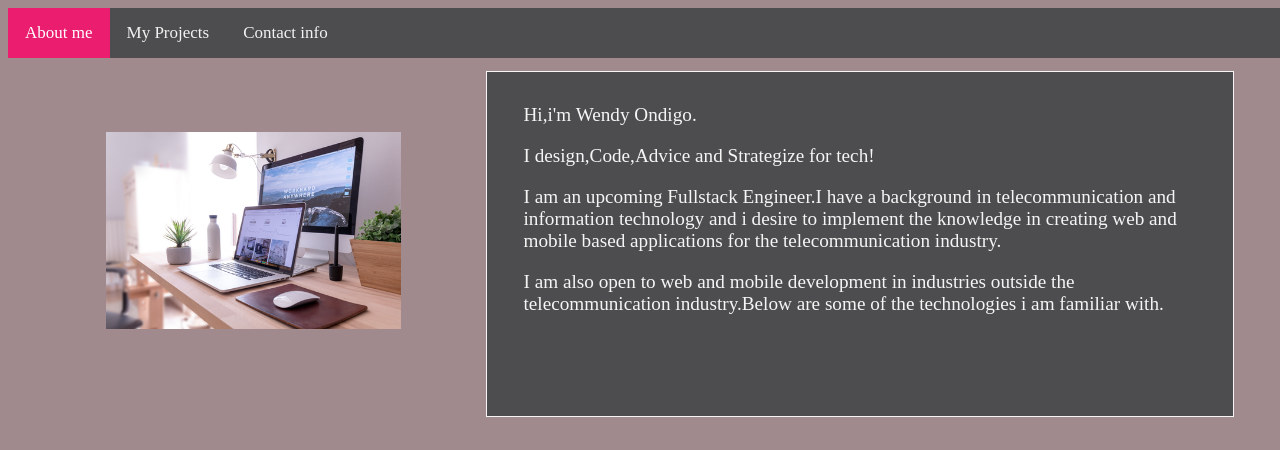
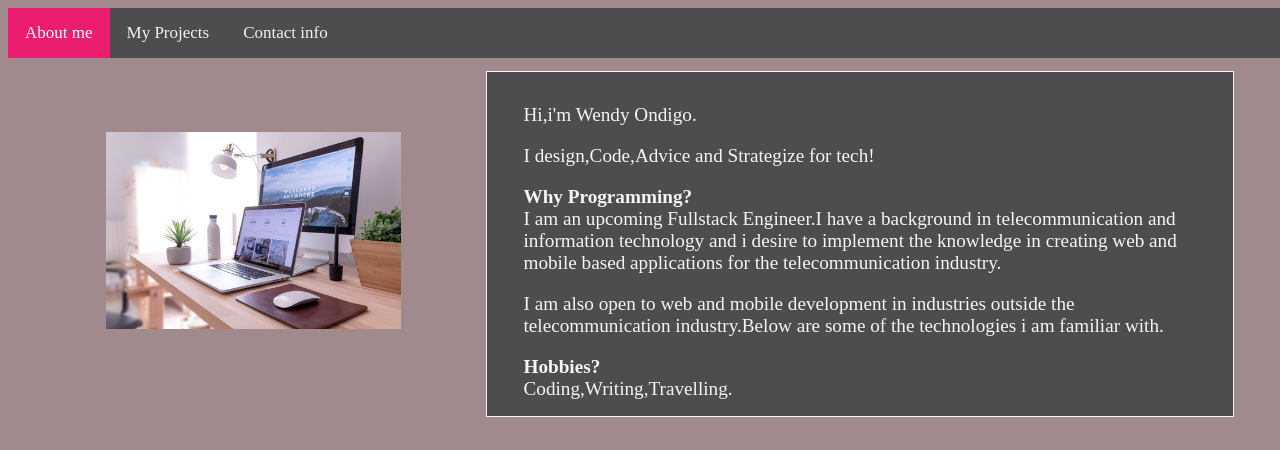
Before and after one commit to OndigoWendy/PORTFOLIO.WEEK1.PREP, a plain HTML site: page index.html in a window 1280 px wide. Shown: the top 450 px of the page. Drawn offline with Linux system fonts and the light colour scheme.

Commit message:
Merge main branch to gh-pages.

```diff
--- a/index.html
+++ b/index.html
@@ -22,7 +22,7 @@
       <div class="aboutme">
         <p>Hi,i'm Wendy Ondigo.</p>
           <p>I design,Code,Advice and Strategize for tech!</p>
-        <p>  I am an upcoming Fullstack Engineer.I have a
+        <p> <strong>Why Programming?</strong><br> I am an upcoming Fullstack Engineer.I have a
           background in telecommunication and information technology and i
           desire to implement the knowledge in creating web and mobile based
           applications for the telecommunication industry.
@@ -32,6 +32,7 @@
           telecommunication industry.Below are some of the technologies i am
           familiar with.
         </p>
+        <p><strong>Hobbies?</strong><br>Coding,Writing,Travelling.</p>
       </div>
     </div>
     <div class="logo2">
```
